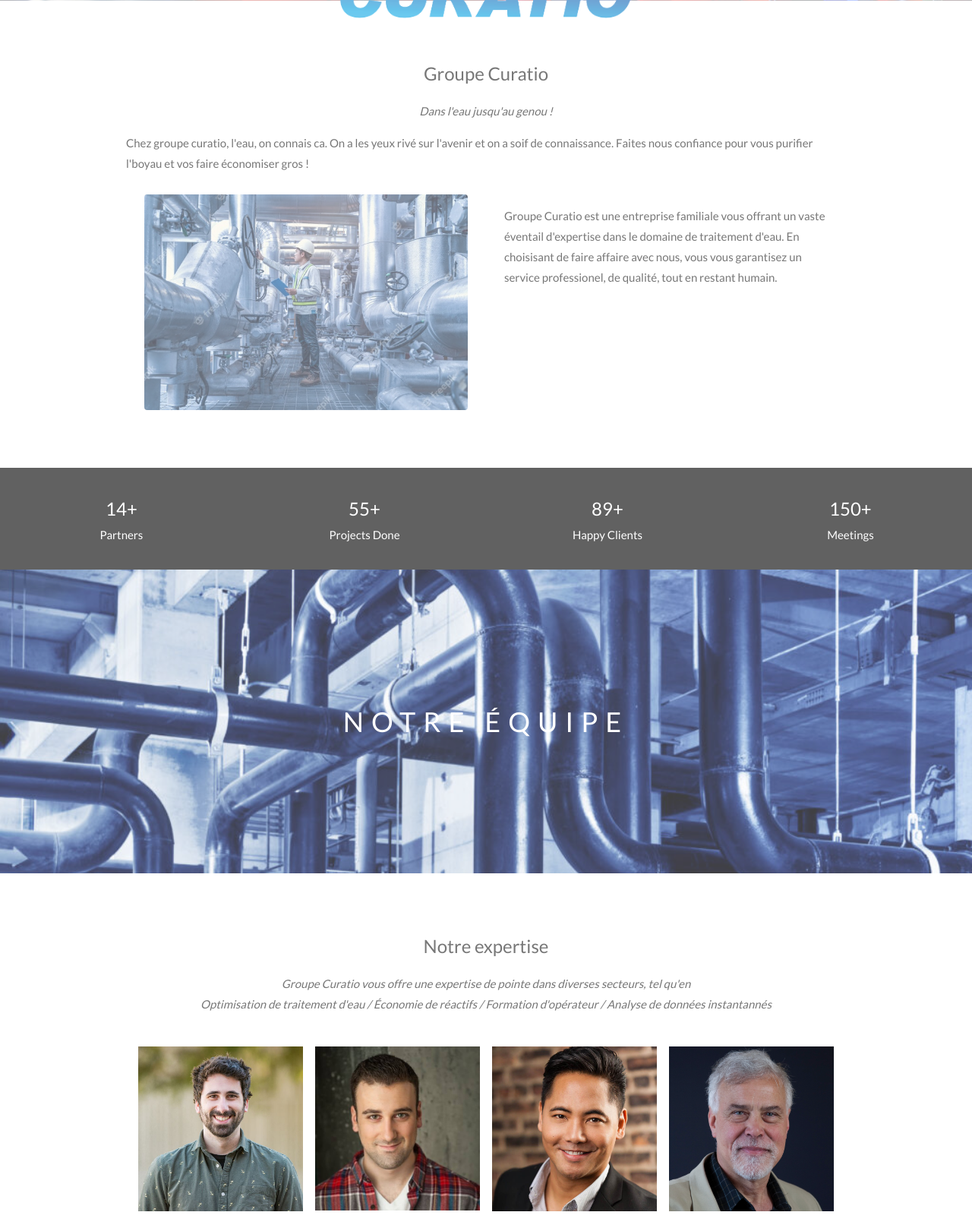
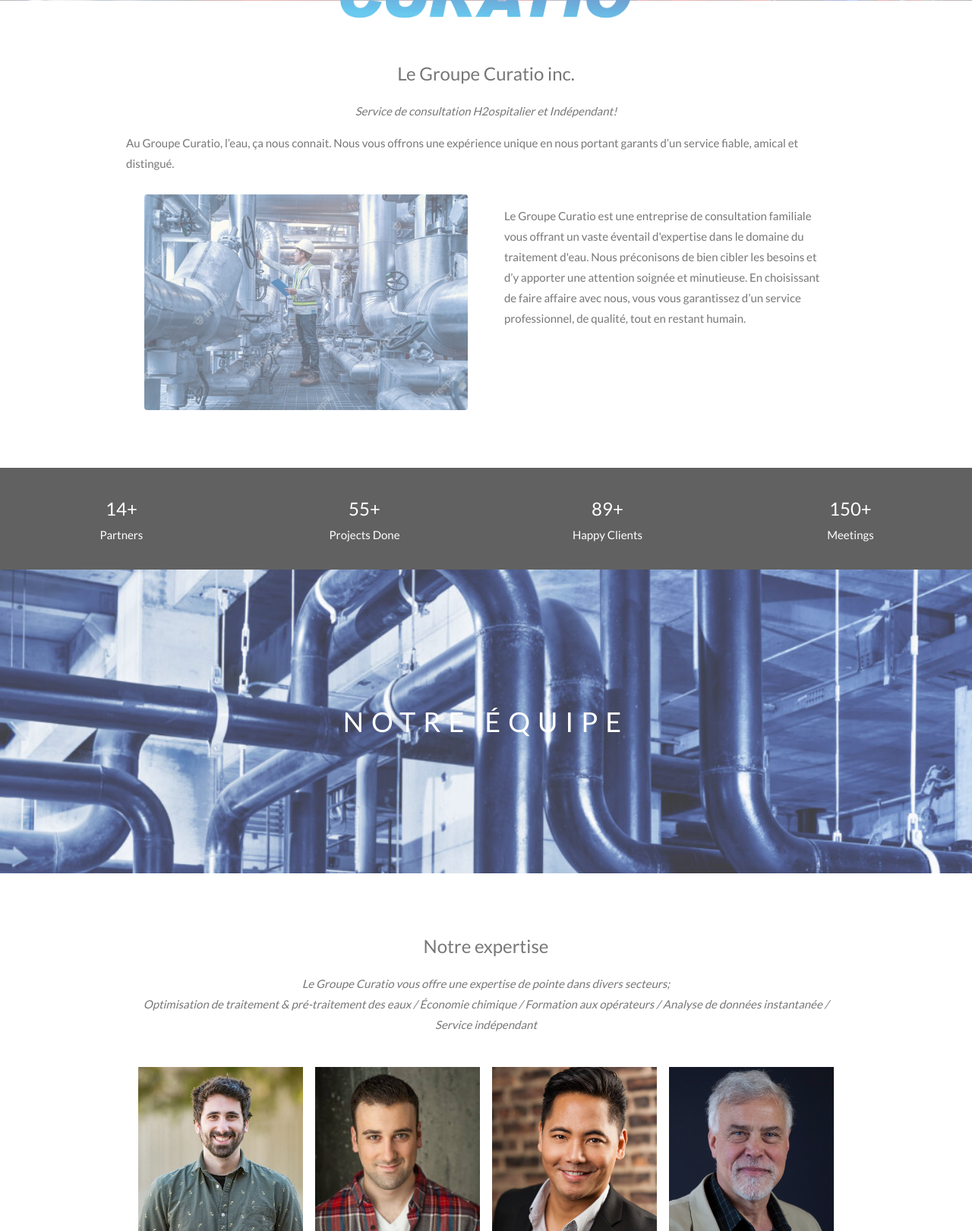
Before and after one commit to rouxcedr/curatio, a Django app: template templates/core/home.html in a window 1280 px wide. Shown: the part 399-2020 px from the top of the page at 76% size. Run offline with Django 3.2, Linux system fonts and the light colour scheme; the template is opened without the code that fills it, so the values that code supplies are empty.

Commit message:
Edit home.html txt

```diff
--- a/templates/core/home.html
+++ b/templates/core/home.html
@@ -111,10 +111,10 @@
 
 <!-- Container (About Section) -->
 <div class="w3-content w3-container w3-padding-64" id="about">
-    <h3 class="w3-center">Groupe Curatio</h3>
-    <p class="w3-center"><em>Dans l'eau jusqu'au genou !</em></p>
-    <p>Chez groupe curatio, l'eau, on connais ca. On a les yeux rivé sur l'avenir et on a soif de connaissance. Faites
-        nous confiance pour vous purifier l'boyau et vos faire économiser gros !</p>
+    <h3 class="w3-center">Le Groupe Curatio inc.</h3>
+    <p class="w3-center"><em>Service de consultation H2ospitalier et Indépendant!</em></p>
+    <p>Au Groupe Curatio, l’eau, ça nous connait. Nous vous offrons une expérience unique en nous portant garants d’un service fiable, amical et distingué.
+        </p>
     <div class="w3-row">
         <div class="w3-col m6 w3-center w3-padding-large">
 
@@ -124,9 +124,10 @@
 
         <!-- Hide this text on small devices -->
         <div class="w3-col m6 w3-hide-small w3-padding-large">
-            <p>Groupe Curatio est une entreprise familiale vous offrant un vaste éventail d'expertise dans le domaine de
-                traitement d'eau. En choisisant de faire affaire avec nous, vous vous garantisez un service professionel, de
-                qualité, tout en restant humain.
+            <p>Le Groupe Curatio est une entreprise de consultation familiale vous offrant un vaste éventail d'expertise dans
+                le domaine du traitement d'eau. Nous préconisons de bien cibler les besoins et d’y apporter une attention
+                soignée et minutieuse.  En choisissant de faire affaire avec nous, vous vous garantissez d’un service professionnel,
+                de qualité, tout en restant humain.
             </p>
         </div>
     </div>
@@ -161,8 +162,8 @@
 <!-- Container (Portfolio Section) -->
 <div class="w3-content w3-container w3-padding-64" id="portfolio">
     <h3 class="w3-center">Notre expertise</h3>
-    <p class="w3-center"><em>Groupe Curatio vous offre une expertise de pointe dans diverses secteurs, tel qu'en<br>
-        Optimisation de traitement d'eau / Économie de réactifs / Formation d'opérateur / Analyse de données instantannés</em>
+    <p class="w3-center"><em>Le Groupe Curatio vous offre une expertise de pointe dans divers secteurs;<br>
+        Optimisation de traitement & pré-traitement des eaux / Économie chimique / Formation aux opérateurs / Analyse de données instantanée / Service indépendant</em>
     </p><br>
 
     <!-- Responsive Grid. Four columns on tablets, laptops and desktops. Will stack on mobile devices/small screens (100% width) -->
```
